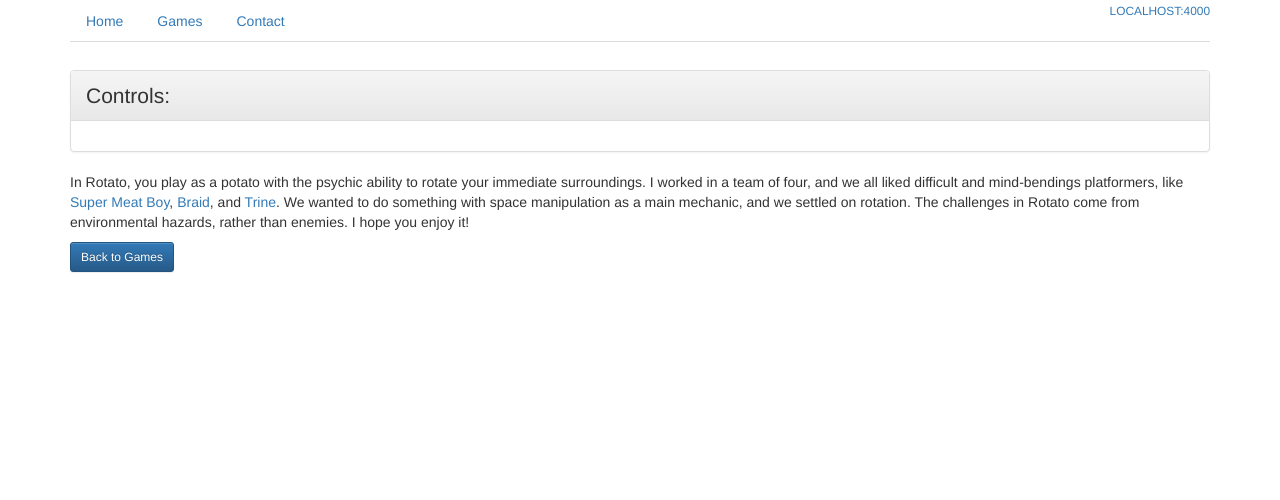
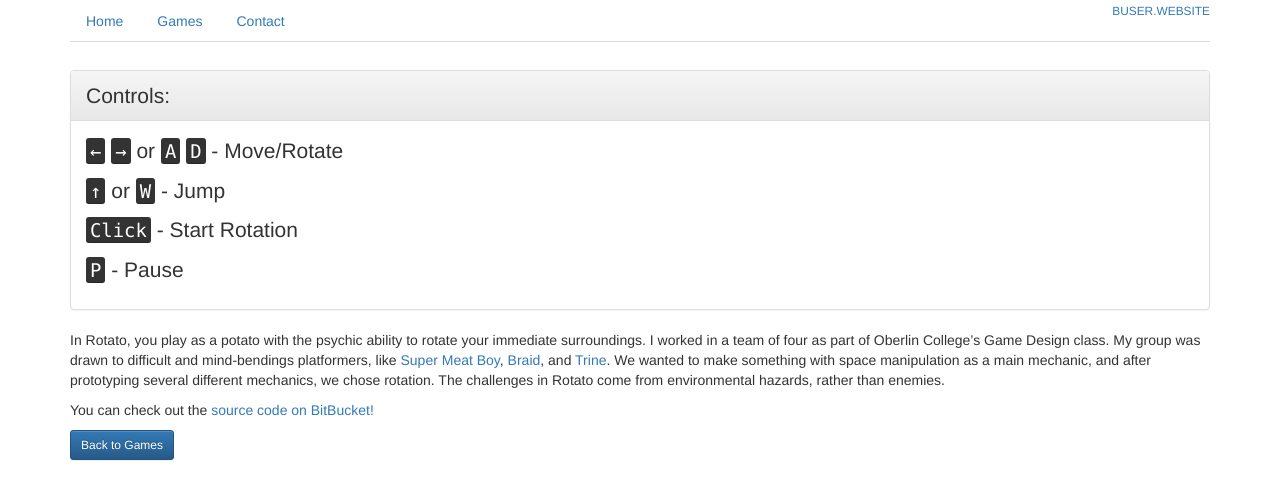
Before and after one commit to p-buse/p-buse.github.io, a Jekyll site: the page built from games/rotato/index.md, in a window 1280 px wide. Shown: the top 500 px of the page. Built offline with Jekyll 4.4.1, drawn with Linux system fonts in a browser that asks for light colours; nearby versions of some CDN libraries.

```diff
--- a/_config.yml
+++ b/_config.yml
@@ -4,7 +4,7 @@ email: pbuser@oberlin.edu
 description: >
   I'm a programmer, game designer, and educator.
 baseurl: "" # the subpath of your site, e.g. /blog/
-url: "http://localhost:4000" # the base hostname & protocol for your site
+url: "http://buser.website" # the base hostname & protocol for your site
 
 # My settings
 imagepath: images
--- a/css/main.scss
+++ b/css/main.scss
@@ -41,11 +41,9 @@ nav {
 
 .social-box {
     display: inline-block;
-    width:100%;
-    height:auto;
+    width:20%;
     img {
-        width: auto;
-        height: auto;
+        width: 100%;
         border-radius: 10%;
     }
 }
--- a/games/index.html
+++ b/games/index.html
@@ -16,12 +16,11 @@ permalink: /games/
     </div>
     <div class="media-body">
       <a class="btn btn-success btn-sm " href="{{ game.url }}" role="button">Play Now!</a>
-      <a class="btn btn-primary btn-sm" href="{{ game.video }}" role="button">Watch Video</a>
+      <!-- <a class="btn btn-primary btn-sm" href="{{ game.video }}" role="button">Watch Video</a> --!>
       <a href="{{ game.url }}">
         <h4 class="media-heading">{{ game.title }}</h4>
       </a>
       <h5 class="media-heading">{{ game.date | date: "%B %Y" }}</h5>
-
       {{ game.description }}
     </div>
   </li>
--- a/games/rotato/index.md
+++ b/games/rotato/index.md
@@ -6,10 +6,19 @@ permalink: /games/rotato/
 description: You are a potato with psychic powers.
 image: /images/screenshots/rotato_128.png
 video: https://www.youtube.com/watch?v=dQw4w9WgXcQ
+unity_file: rotato.unity3d
+controls: >
+    <p><kbd>←</kbd> <kbd>→</kbd> or <kbd>A</kbd> <kbd>D</kbd> - Move/Rotate</p>
+    <p><kbd>↑</kbd> or <kbd>W</kbd> - Jump</p>
+    <p><kbd>Click</kbd> - Start Rotation</p>
+    <p><kbd>P</kbd> - Pause </p>
 ---
 
-In Rotato, you play as a potato with the psychic ability to rotate your immediate surroundings. I worked in a team of four, and we all liked difficult and mind-bendings platformers, like [Super Meat Boy][smb], [Braid][braid], and [Trine][trine]. We wanted to do something with space manipulation as a main mechanic, and we settled on rotation. The challenges in Rotato come from environmental hazards, rather than enemies. I hope you enjoy it!
+In Rotato, you play as a potato with the psychic ability to rotate your immediate surroundings. I worked in a team of four as part of Oberlin College's Game Design class. My group was drawn to difficult and mind-bendings platformers, like [Super Meat Boy][smb], [Braid][braid], and [Trine][trine]. We wanted to make something with space manipulation as a main mechanic, and after prototyping several different mechanics, we chose rotation. The challenges in Rotato come from environmental hazards, rather than enemies.
+
+You can check out the [source code on BitBucket!][rotato]
 
 [smb]: http://supermeatboy.com/
 [braid]: http://braid-game.com/
 [trine]: http://www.trine-thegame.com/site/
+[rotato]: https://bitbucket.org/p3d361/rotato/
```
Also changed, not shown: _posts/2014-10-30-welcome-to-jekyll.markdown (deleted, +0 -26 lines), games/drawntoyou/index.md (+6 -2 lines), 3 other files.
